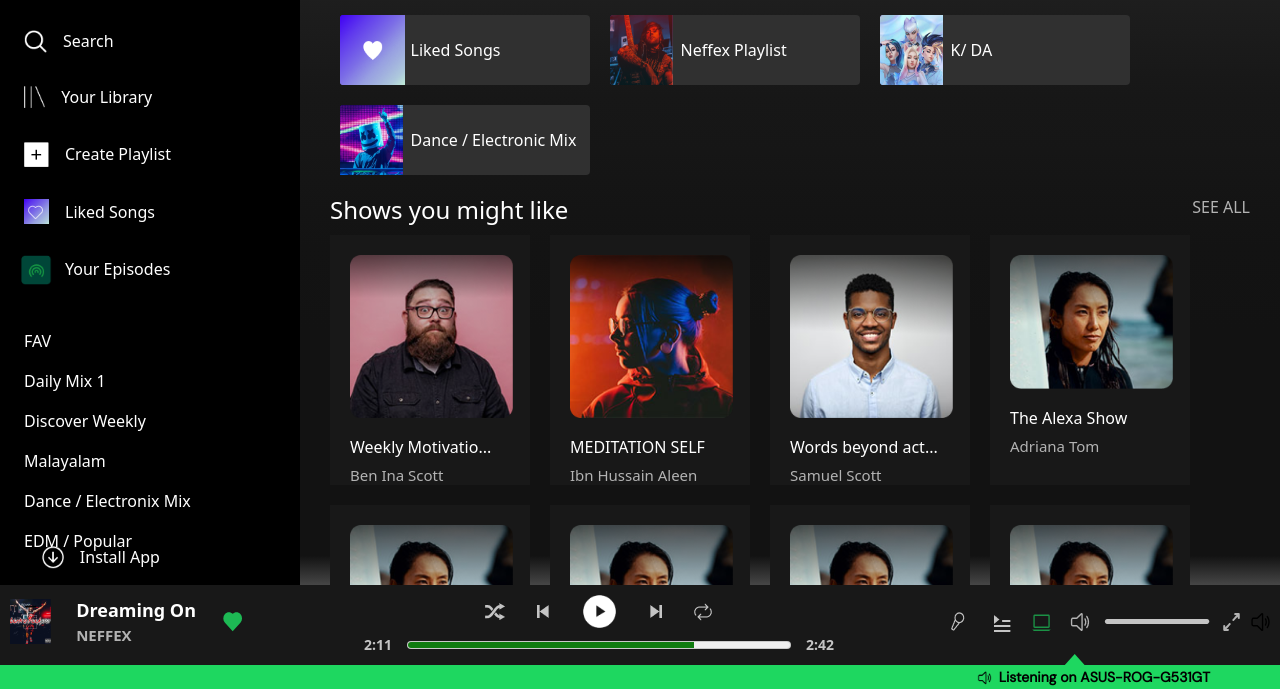
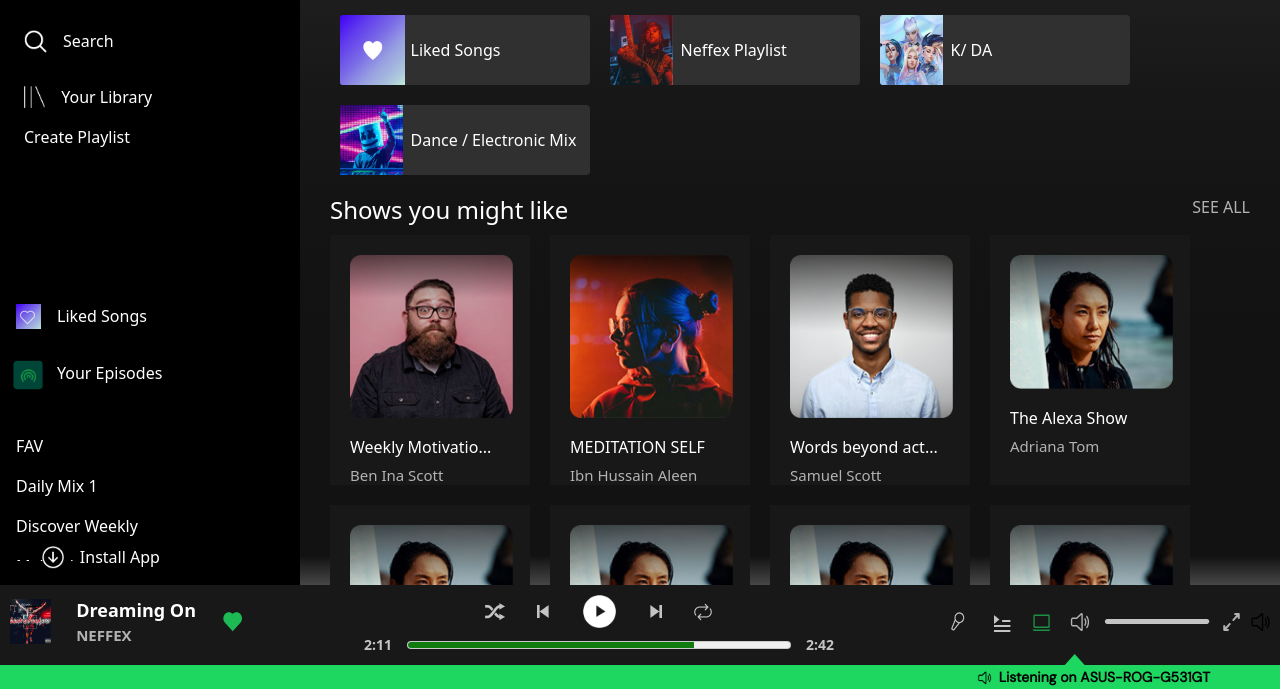
Before and after one commit to svenkatesh009/Spotify, a plain HTML site: page index.html in a window 1280 px wide. Shown: the part 111-800 px from the top of the page. Drawn offline with nearby package versions, Linux system fonts and the light colour scheme.

Commit message:
Update index.html

```diff
--- a/index.html
+++ b/index.html
@@ -57,12 +57,12 @@
               >Your Library</a
             >
           </div>
-          <div class="icon d-flex align-items-center px-3 py-2 my-2">
+<!--           <div class="icon d-flex align-items-center px-3 py-2 my-2">
             <span class=""
               ><img
                 src="./Assets/Plus.png"
                 style="height: 25px; width: 25px"
-            /></span>
+            /></span> -->
             <a
               href="#"
               class="px-3"
```
